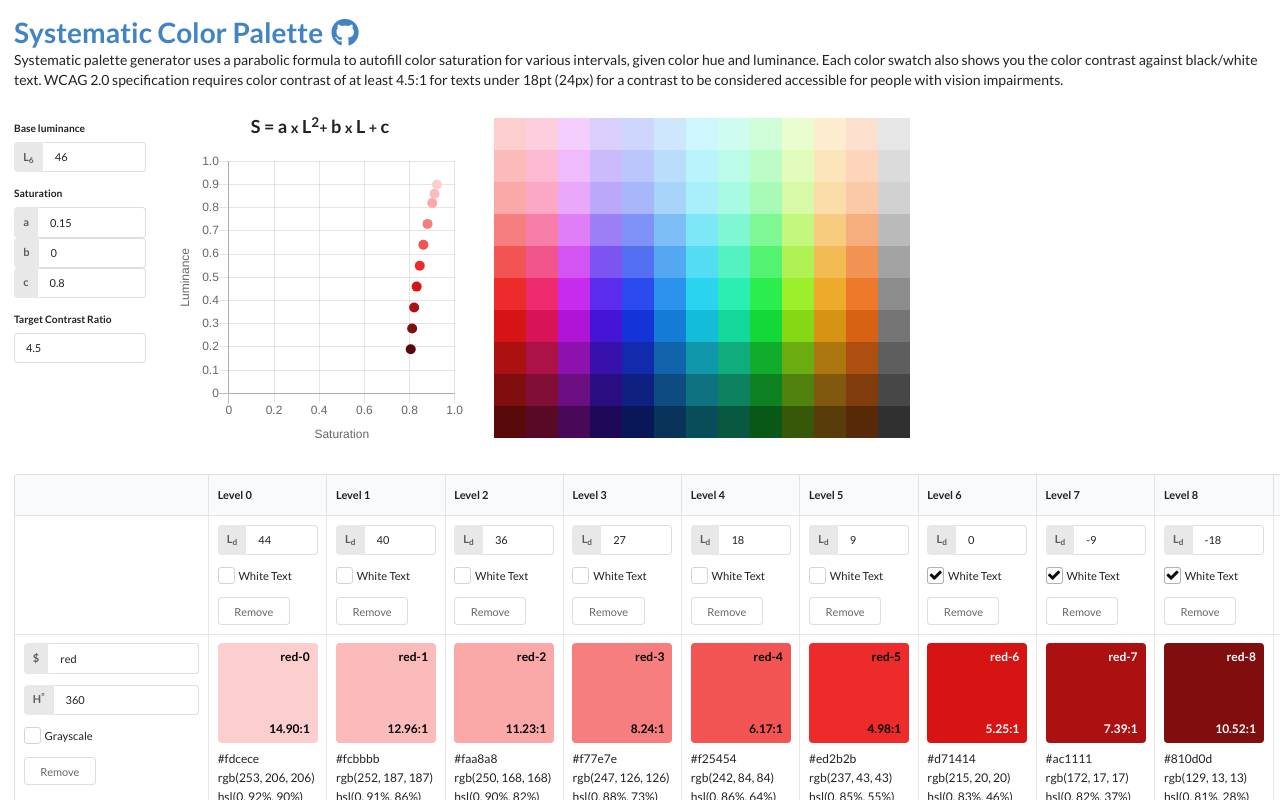
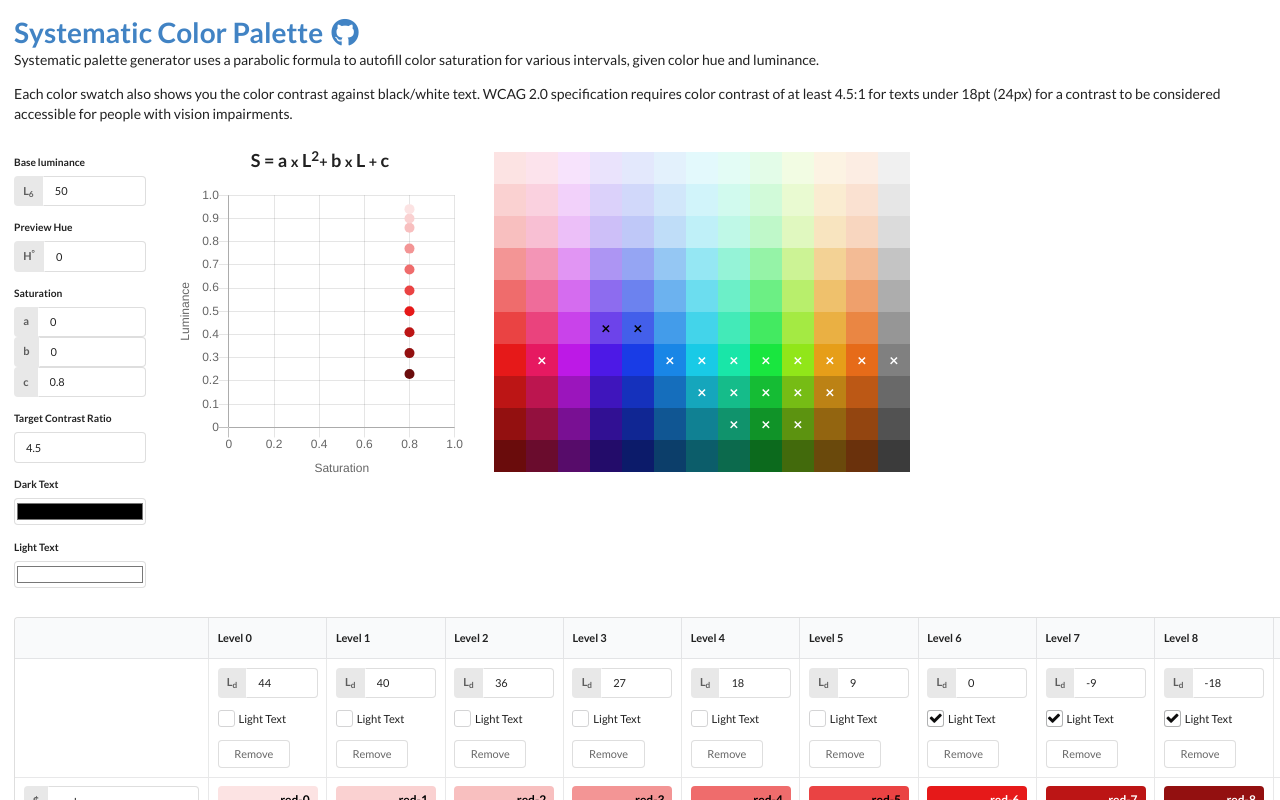
Before and after one commit to hypeJunction/color-wizard, a Vue app: page / in a window 1280 px wide. Shown: the top 800 px of the page. Built offline with nearby package versions, Linux system fonts and the light colour scheme; a small style sheet from the web is missing.

Commit message:
More control over luminance and saturation

```diff
--- a/src/components/ColorWizard.vue
+++ b/src/components/ColorWizard.vue
@@ -9,6 +9,9 @@
         <p>
           Systematic palette generator uses a parabolic formula to autofill
           color saturation for various intervals, given color hue and luminance.
+        </p>
+
+        <p>
           Each color swatch also shows you the color contrast against black/white text.
           WCAG 2.0 specification requires color contrast of at least 4.5:1 for texts
           under 18pt (24px) for a contrast to be considered accessible for people
@@ -31,6 +34,22 @@
                 min="0"
                 max="100"
                 v-model.number="model.luminance"
+                required
+              />
+            </div>
+          </div>
+
+          <div class="field">
+            <label>Preview Hue</label>
+
+            <div class="ui left labeled input">
+              <div class="ui label" title="Hue for chart preview">H<sup>&deg;</sup></div>
+              <input
+                type="number"
+                step="1"
+                min="0"
+                max="360"
+                v-model.number="model.hue"
                 required
               />
             </div>
@@ -70,7 +89,7 @@
                 step="0.01"
                 min="-100"
                 max="100"
-                v-model.number="model.shift"
+                v-model.number="model.shiftS"
                 required
               />
             </div>
@@ -89,10 +108,33 @@
               />
             </div>
           </div>
+
+          <div class="field">
+            <label>Dark Text</label>
+            <div class="ui input color">
+              <input
+                type="color"
+                v-model.number="model.dark"
+                required
+              />
+            </div>
+          </div>
+
+          <div class="field">
+            <label>Light Text</label>
+            <div class="ui input color">
+              <input
+                type="color"
+                v-model.number="model.light"
+                required
+              />
+            </div>
+          </div>
         </div>
 
         <div class="four wide column">
-          <h3 class="ui center aligned header">S = a
+          <h3 class="ui center aligned header">
+            S = a
             <small>x</small>
             L<sup>2</sup>
             <small>+</small>
@@ -112,13 +154,12 @@
                 v-for="(swatch, index2) in swatches[index]"
                 :key="index2"
               >
-                <template v-if="swatch">
                 <div
                   class="color-box small"
+                  :class="{ negative: swatch.contrast < model.contrast }"
                   :style="getBoxStyle(swatch)"
                 >
                 </div>
-                </template>
               </div>
             </div>
           </div>
@@ -142,7 +183,10 @@
               <td v-for="(level, index) in model.levels" :key="index">
                 <div class="field">
                   <div class="ui left labeled input">
-                    <div class="ui label" title="Luminance offset from Base Luminance">L<sub>d</sub></div>
+                    <div
+                      class="ui label"
+                      title="Luminance offset from Base Luminance"
+                    >L<sub>d</sub></div>
                     <input
                       type="number"
                       step="1"
@@ -155,8 +199,8 @@
 
                 <div class="field">
                   <div class="ui checkbox">
-                    <input type="checkbox" v-model="level.whiteText">
-                    <label>White Text</label>
+                    <input type="checkbox" v-model="level.lightText">
+                    <label>Light Text</label>
                   </div>
                 </div>
 
@@ -195,9 +239,30 @@
                 </div>
 
                 <div class="field">
-                  <div class="ui checkbox">
-                    <input type="checkbox" v-model="color.greyscale">
-                    <label>Grayscale</label>
+                  <div class="ui left labeled input">
+                    <div class="ui label" title="Saturation Offset">S<sub>d</sub></div>
+                    <input
+                      type="number"
+                      step="1"
+                      min="-100"
+                      max="100"
+                      v-model.number="color.saturationOffset"
+                      required
+                    />
+                  </div>
+                </div>
+
+                <div class="field">
+                  <div class="ui left labeled input">
+                    <div class="ui label" title="Luminance Offset">L<sub>d</sub></div>
+                    <input
+                      type="number"
+                      step="1"
+                      min="-100"
+                      max="100"
+                      v-model.number="color.luminanceOffset"
+                      required
+                    />
                   </div>
                 </div>
 
@@ -215,7 +280,6 @@
                 :key="index2"
                 :class="{ negative: swatch.contrast < model.contrast }"
               >
-                <template v-if="swatch">
                 <div
                   class="color-box"
                   :style="getBoxStyle(swatch)"
@@ -237,7 +301,10 @@
 
                 <div class="field">
                   <div class="ui left labeled input">
-                      <div class="ui label" title="Luminance offset from Level Luminance">L<sub>d</sub></div>
+                    <div
+                      class="ui label"
+                      title="Luminance offset from Level Luminance"
+                    >L<sub>d</sub></div>
                     <input
                       type="number"
                       step="1"
@@ -247,7 +314,6 @@
                     />
                   </div>
                 </div>
-                </template>
               </td>
             </tr>
             </tbody>
@@ -272,7 +338,7 @@ import ColorChart from './ColorChart.vue';
 const offsets = [44, 40, 36, 27, 18, 9, 0, -9, -18, -27];
 const levels = offsets.map((offset, index) => ({
   offset,
-  whiteText: index >= 6,
+  lightText: index >= 6,
 }));
 
 const defaults = {
@@ -295,7 +361,8 @@ const colors = Object.keys(defaults)
   .map(e => ({
     name: e,
     hue: defaults[e],
-    greyscale: e === 'grey',
+    saturationOffset: e === 'grey' ? -100 : 0,
+    luminanceOffset: 0,
     levels: offsets.map(() => ({
       offset: 0,
     })),
@@ -310,11 +377,14 @@ export default {
   data() {
     return {
       model: {
-        luminance: 46,
-        factor: 0.15,
-        shift: 0.8,
+        luminance: 50,
+        hue: 0,
+        factor: 0,
         adjust: 0,
+        shiftS: 0.8,
         contrast: 4.5,
+        light: '#ffffff',
+        dark: '#000000',
         levels,
         colors,
       },
@@ -323,49 +393,38 @@ export default {
 
   computed: {
     swatches() {
-      return this.model.colors.map((color) => {
-        const minmax = val => Math.max(Math.min(val, 0.99), 0.01);
-        const calcSaturation = y => y * y * this.model.factor + y * this.model.adjust + this.model.shift;
-
-        return Object.keys(this.model.levels)
+      return this.model.colors.map(color => (
+        Object
+          .keys(this.model.levels)
           .map((i) => {
-            const level = this.model.levels[i];
-            const colorLevel = color.levels[i];
-            const offset = level.offset + colorLevel.offset;
-            const luminance = minmax((this.model.luminance + offset) / 100);
-            const saturation = minmax(calcSaturation(luminance));
+            const luminance = this.calcLuminance(i, color);
+            const saturation = this.calcSaturation(luminance, color.hue);
+            const isLightText = this.model.levels[i].lightText;
 
             const swatch = tinycolor({
               h: color.hue || 0,
-              s: saturation,
+              s: saturation + color.saturationOffset / 100,
               l: luminance,
             });
 
-            if (color.greyscale) {
-              swatch.greyscale();
-            }
 
             swatch.name = `${color.name}-${i}`;
-            swatch.offset = offset;
-            swatch.text = level.whiteText ? '#ffffff' : '#000000';
+            swatch.text = isLightText ? this.model.light : this.model.dark;
             swatch.contrast = this.calcContrast(tinycolor(swatch.text), swatch);
 
             return swatch;
-          });
-      });
+          })
+      ));
     },
 
     chartData() {
-      const minmax = val => Math.max(Math.min(val, 1), 0);
-      const calcSaturation = y => y * y * this.model.factor + y * this.model.adjust + this.model.shift;
+      return {
+        datasets: this.model.levels.map((level, index) => {
+          const luminance = this.calcLuminance(index);
+          const saturation = this.calcSaturation(luminance, this.model.hue);
 
           return {
-        datasets: this.model.levels.map((level) => {
-          const luminance = minmax((level.offset + this.model.luminance) / 100);
-          const saturation = minmax(calcSaturation(luminance));
-
-          return {
-            backgroundColor: `hsla(0, ${saturation * 100}%, ${luminance * 100}%, 1)`,
+            backgroundColor: `hsla(${this.model.hue}, ${saturation * 100}%, ${luminance * 100}%, 1)`,
             borderColor: 'transparent',
             fill: false,
             pointRadius: 5,
@@ -424,7 +483,7 @@ export default {
       this.model.colors.push({
         name: 'other',
         hue: Math.floor(Math.random() * Math.floor(360)),
-        greyscale: false,
+        saturationOffset: 0,
         levels: this.model.levels.map(() => ({ offset: 0 })),
       });
     },
@@ -436,6 +495,27 @@ export default {
     removeLevel(index) {
       this.model.levels.splice(index, 1);
       this.model.colors.forEach(color => color.levels.splice(index, 1));
+    },
+
+    minmax(val) {
+      return Math.max(Math.min(val, 0.99), 0.01);
+    },
+
+    calcLuminance(levelIndex, color = null) {
+      const colorOffset = color ? color.levels[levelIndex].offset + color.luminanceOffset : 0;
+      const offset = this.model.levels[levelIndex].offset + colorOffset;
+
+      const luminance = this.model.luminance + offset;
+
+      return this.minmax(luminance / 100);
+    },
+
+    calcSaturation(luminance) {
+      const saturation = (luminance ** 2) * this.model.factor
+        + luminance * this.model.adjust
+        + this.model.shiftS;
+
+      return this.minmax(saturation);
     },
 
     calcContrast(foreground, background) {
@@ -482,6 +562,12 @@ export default {
     border-radius: 0;
   }
 
+  .color-box.small.negative:after {
+    content: "\00d7";
+    font-size: 16px;
+    line-height: 32px;
+  }
+
   .color-name,
   .color-contrast {
     position: absolute;
@@ -514,4 +600,8 @@ export default {
   .ui.form.mini .ui.checkbox label {
     font-size: 0.8em;
   }
+
+  .ui.input.color > input {
+    padding: 0;
+  }
 </style>
```
Lines whose indentation alone changed are shown as unchanged.
